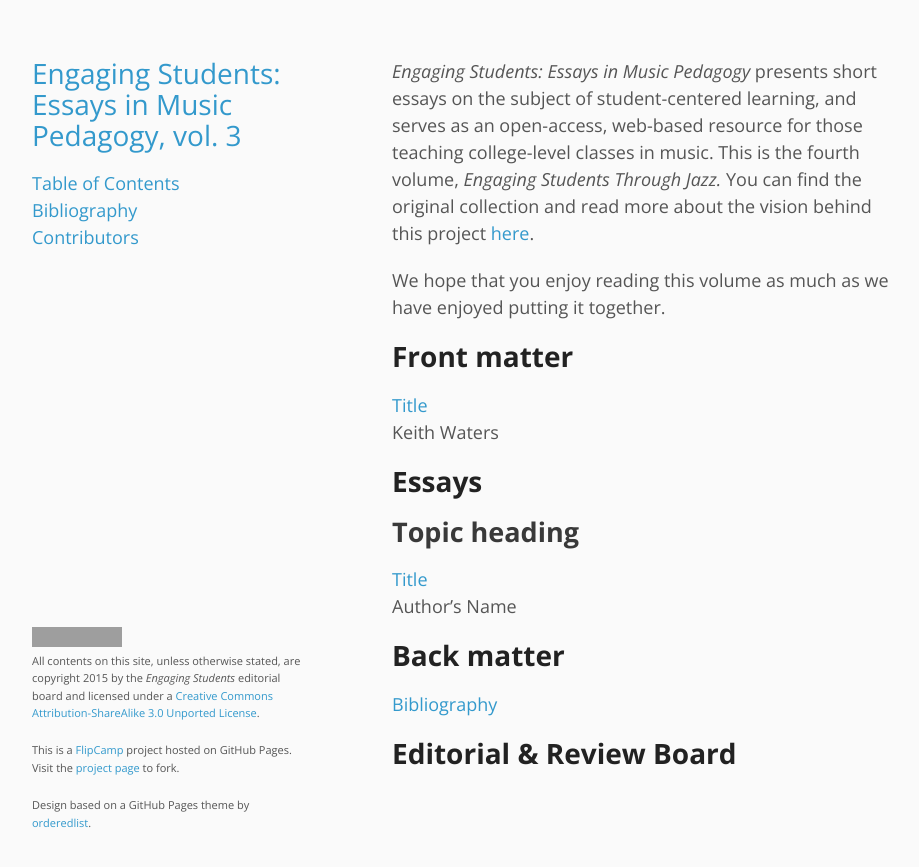
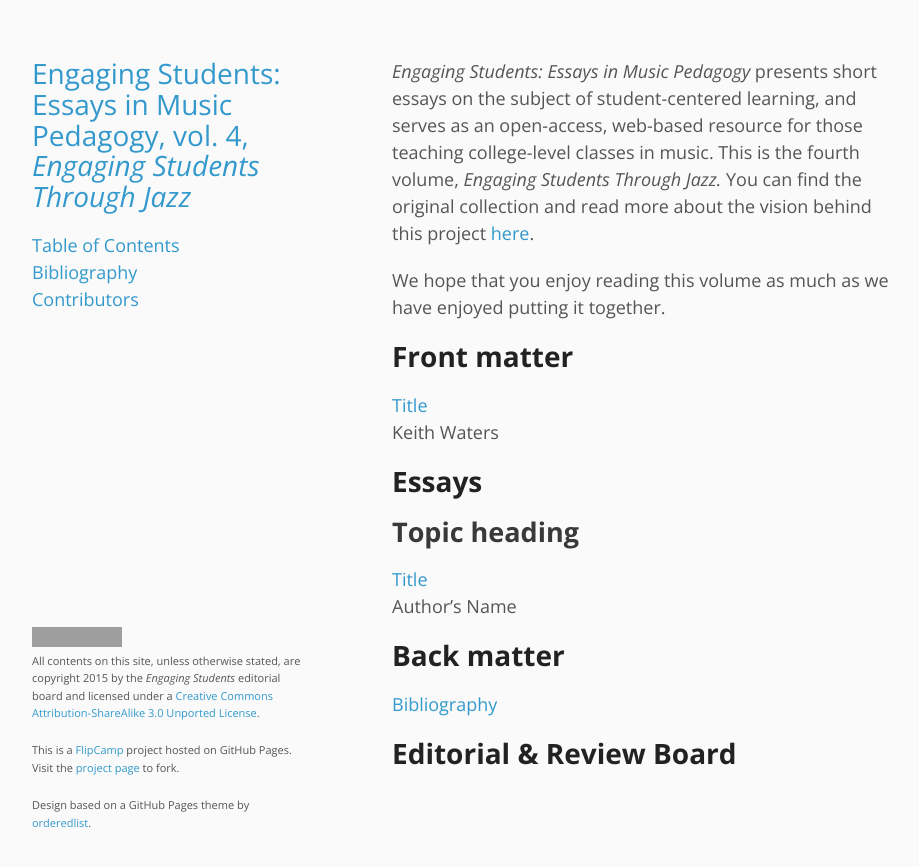
Before and after one commit to flipcamp/engagingstudents4, a Jekyll site: the page built from index.md, in a window 1280 px wide. Shown: the top 867 px of the page, without its empty margins (178-1097 px from the left). Built offline with Jekyll 4.4.1, drawn with Linux system fonts in a browser that asks for light colours; grey boxes are pictures that could not be loaded.

```diff
--- a/_config.yml
+++ b/_config.yml
@@ -1,3 +1,3 @@
 markdown: kramdown
-baseurl: http://www.flipcamp.org/engagingstudents3
-url: http://www.flipcamp.org/engagingstudents3
+baseurl: http://www.flipcamp.org/engagingstudents4
+url: http://www.flipcamp.org/engagingstudents4
--- a/_layouts/default.html
+++ b/_layouts/default.html
@@ -16,7 +16,7 @@
   <body>
     <div class="wrapper">
       <header>
-        <h1><a href="{{ site.baseurl }}/index.html">Engaging Students: Essays in Music Pedagogy, vol. 3</a></h1>
+        <h1><a href="{{ site.baseurl }}/index.html">Engaging Students: Essays in Music Pedagogy, vol. 4, <em>Engaging Students Through Jazz</em></a></h1>
         <p></p>
 
         <p class="view"><a href="{{ site.baseurl }}/">Table of Contents</a><br/>
@@ -38,7 +38,7 @@
 
       <footer>
 		<p style="line-height: 80%"><small><a rel="license" href="http://creativecommons.org/licenses/by-sa/3.0/"><img alt="Creative Commons License" style="border-width:0" src="http://i.creativecommons.org/l/by-sa/3.0/88x31.png" /></a><br />All contents on this site, unless otherwise stated, are copyright 2015 by the <i>Engaging Students</i> editorial board and licensed under a <a rel="license" href="http://creativecommons.org/licenses/by-sa/3.0/">Creative Commons Attribution-ShareAlike 3.0 Unported License</a>.</small></p>
-        <p style="line-height: 80%"><small>This is a <a href="https://github.com/flipcamp">FlipCamp</a> project hosted on GitHub Pages. Visit the <a href="https://github.com/flipcamp/EngagingStudents3">project page</a> to fork.</small></p>
+        <p style="line-height: 80%"><small>This is a <a href="https://github.com/flipcamp">FlipCamp</a> project hosted on GitHub Pages. Visit the <a href="https://github.com/flipcamp/EngagingStudents4">project page</a> to fork.</small></p>
         <p style="line-height: 80%"><small>Design based on a GitHub Pages theme by <a href="https://github.com/orderedlist">orderedlist</a>.</small></p>
       </footer>
     </div>
```
